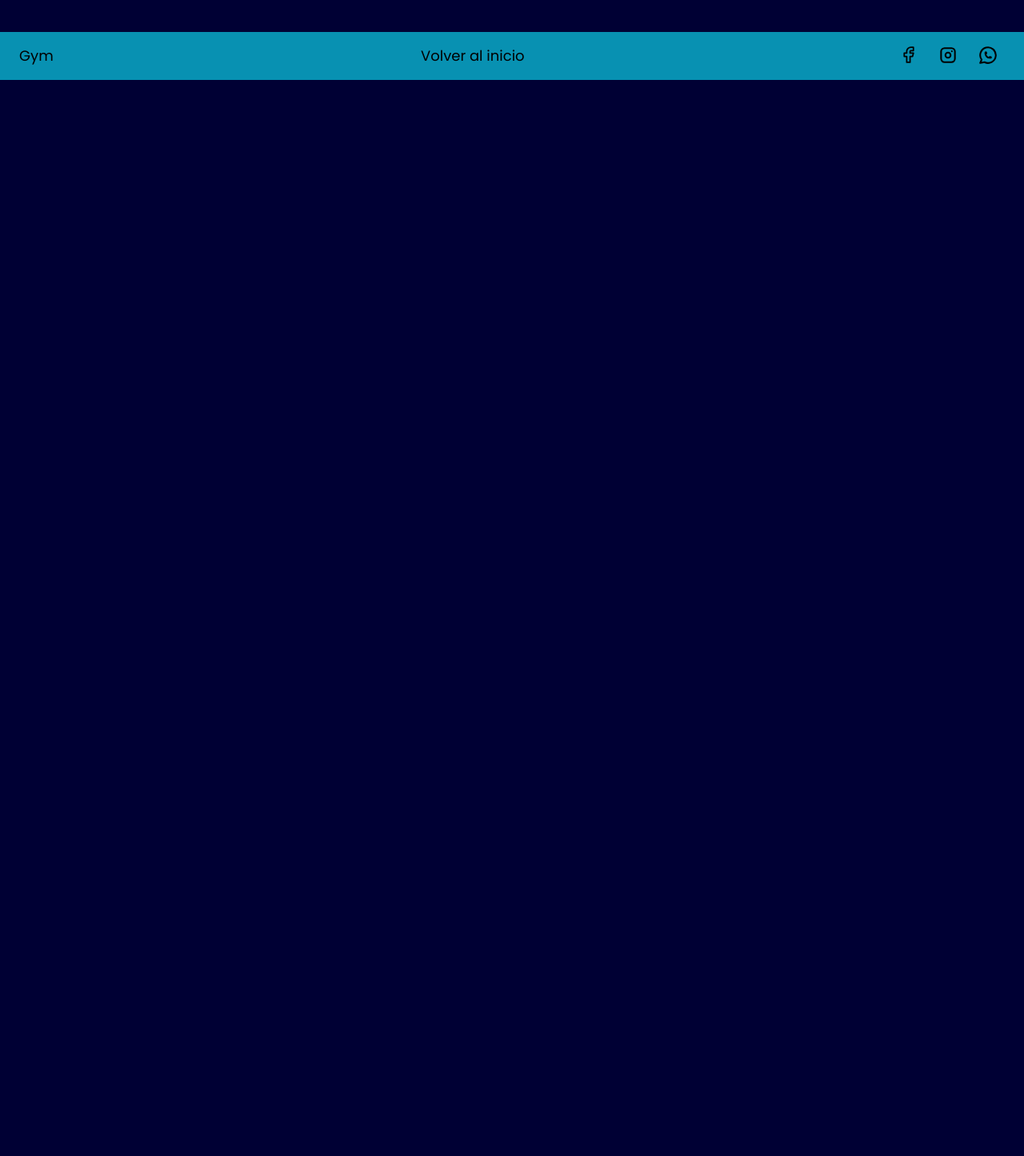
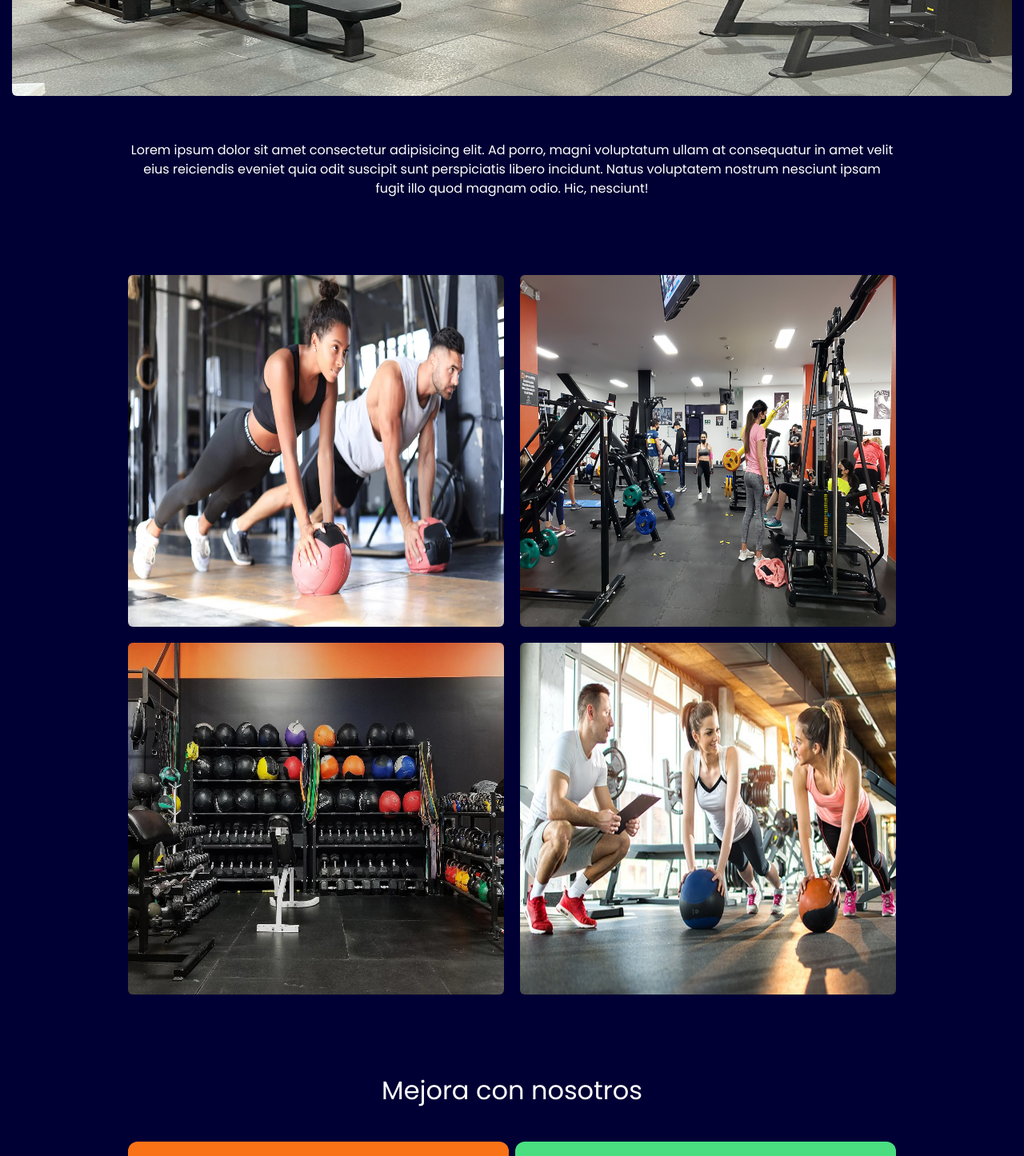
Before and after one commit to BryanGordon/gym, a React (Vite) app: page / in a window 1280 px wide. Shown: the part 700-2146 px from the top of the page at 80% size. Before the commit the page ends 800 px from the top, so only its background shows below. Built offline with nearby package versions, Linux system fonts and the light colour scheme.

Commit message:
Refactor main app

```diff
--- a/src/components/Home.tsx
+++ b/src/components/Home.tsx
@@ -1,7 +1,13 @@
+import { About } from './About'
+import { Collage } from './Collage'
+import { Habilities } from './Habilities'
+
 export function Home () {
   return (
     <>
-
+      <About />
+      <Collage />
+      <Habilities />
     </>
   )
 }
```
